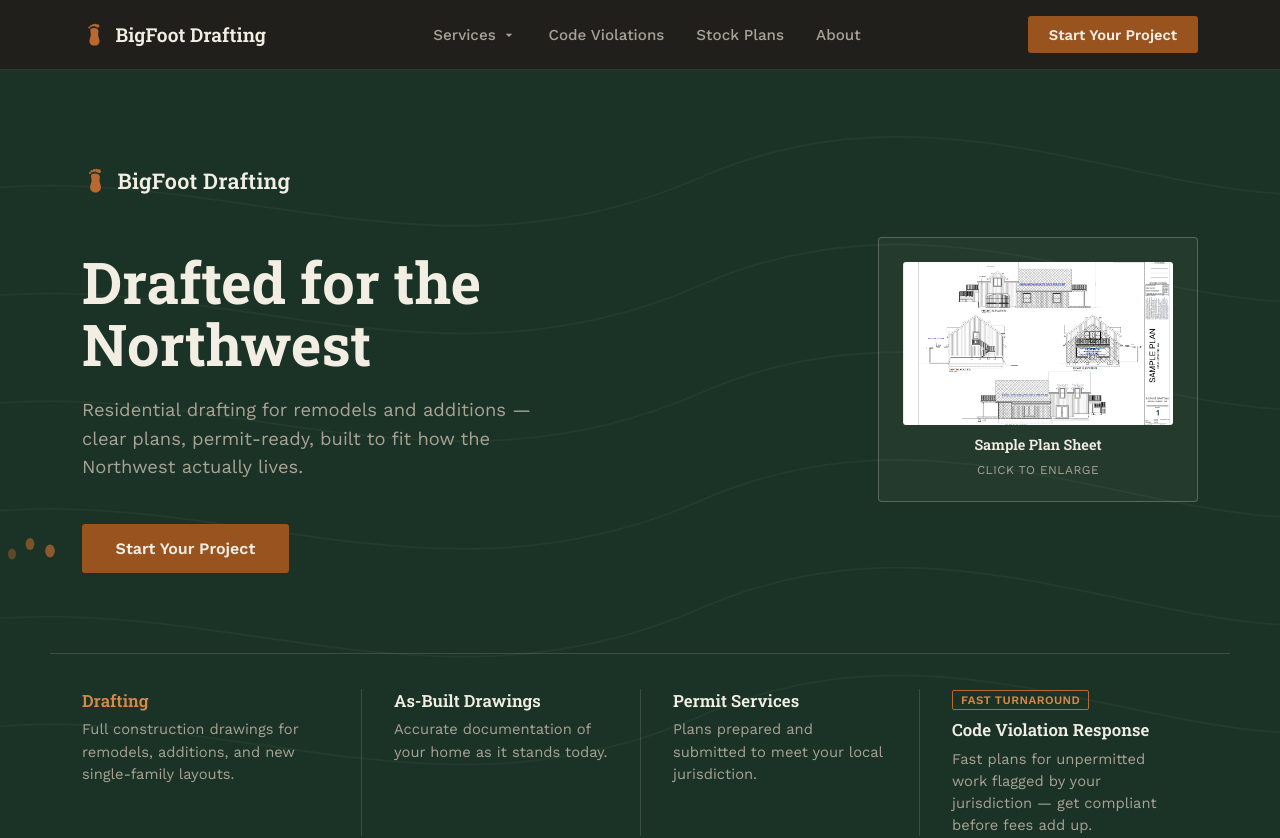
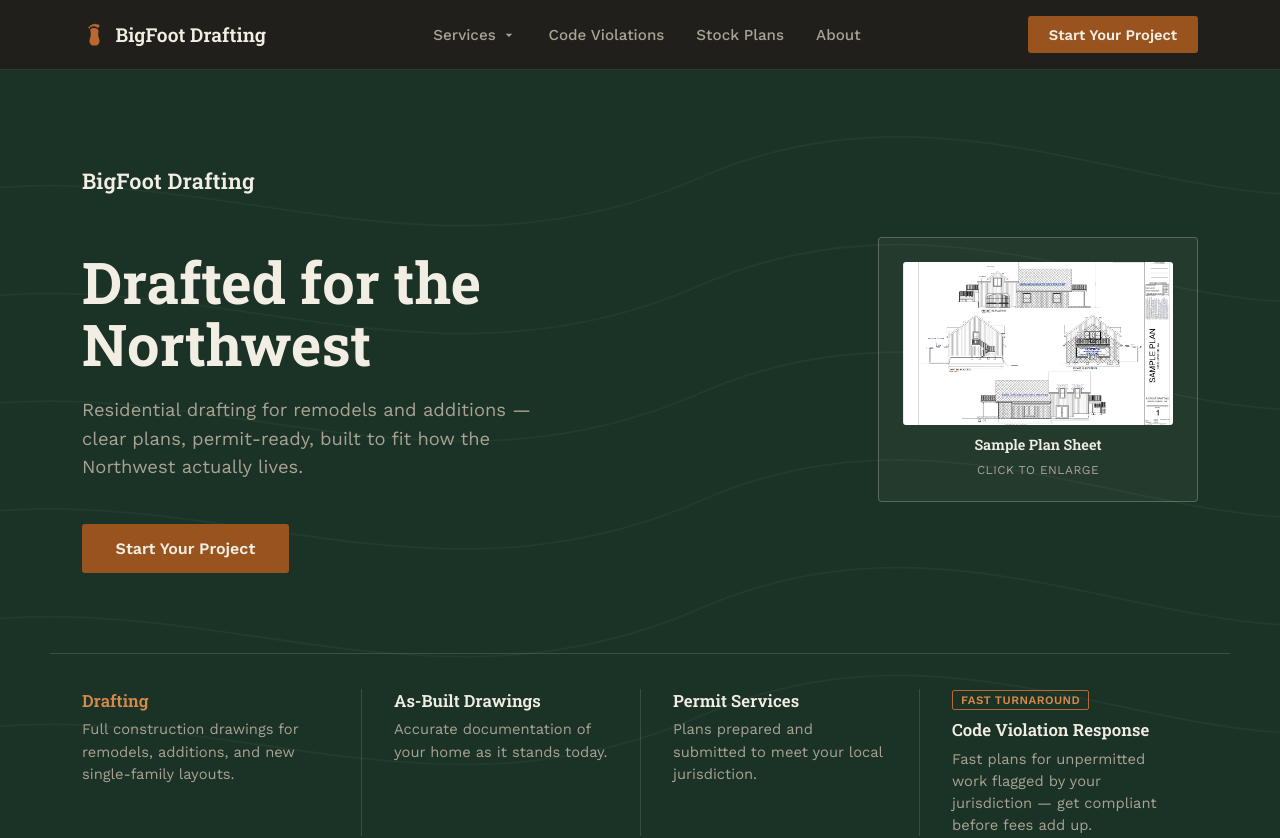
Before and after one commit to nickbfd/bigfoot-drafting, a React (Vite) app: page / in a window 1280 px wide. Shown: the top 838 px of the page. Built offline with nearby package versions, Linux system fonts and the light colour scheme.

Commit message:
Remove svg from hero

```diff
--- a/src/Hero.jsx
+++ b/src/Hero.jsx
@@ -31,14 +31,14 @@ export default function Hero() {
         <div className="bfd-hero__main">
           <div className="bfd-hero__brand">
             {/* Footprint mark — left foot */}
-            <svg viewBox="0 0 24 24" aria-hidden="true">
+            {/* <svg viewBox="0 0 24 24" aria-hidden="true">
               <path d="M12 5c2.5 0 4.5 1.1 4.5 3.2 0 1.3-.5 2.6-.3 4.1.2 1.7 1.1 3.2 1.3 5.1.3 2.7-1.5 5-4.2 5.2h-1.6c-2.7-.2-4.5-2.5-4.2-5.2.2-1.9 1.1-3.4 1.3-5.1.2-1.5-.3-2.8-.3-4.1C7.5 6.1 9.5 5 12 5z" />
               <circle cx="7.3" cy="4.6" r="1" />
               <circle cx="9.1" cy="3.1" r="1.15" />
               <circle cx="11.3" cy="2.3" r="1.3" />
               <circle cx="13.5" cy="2.2" r="1.45" />
               <circle cx="15.7" cy="3" r="1.75" />
-            </svg>
+            </svg> */}
             <span>BigFoot Drafting</span>
           </div>
 
@@ -51,11 +51,11 @@ export default function Hero() {
 
             <div className="bfd-hero__cta-row">
               <div className="bfd-hero__trail" aria-hidden="true">
-                <svg viewBox="0 0 70 28" fill="#B9682F">
+                {/* <svg viewBox="0 0 70 28" fill="#B9682F">
                   <ellipse cx="8" cy="20" rx="4" ry="5.5" opacity="0.5" />
                   <ellipse cx="26" cy="10" rx="4.4" ry="6" opacity="0.7" />
                   <ellipse cx="46" cy="17" rx="4.8" ry="6.5" opacity="0.85" />
-                </svg>
+                </svg> */}
               </div>
               <Link className="bfd-hero__cta" to="/contact">Start Your Project</Link>
             </div>
```
